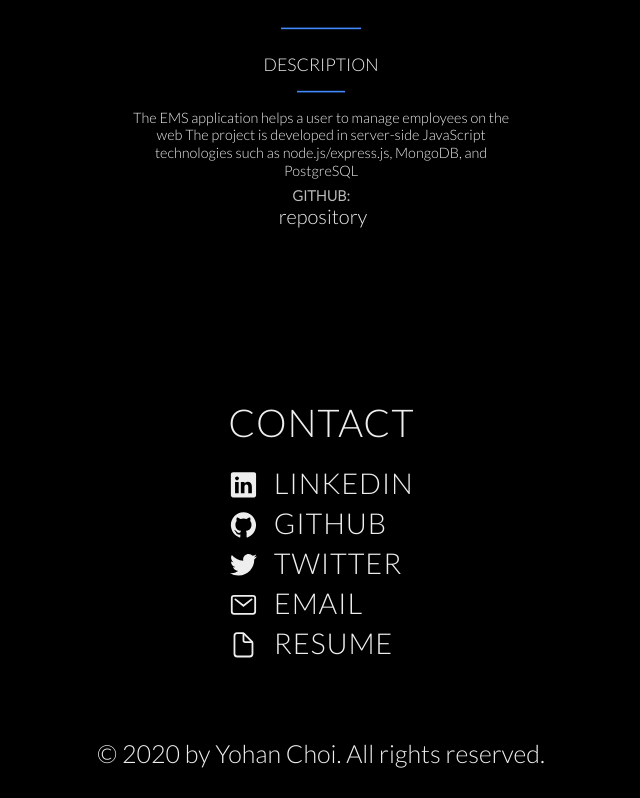
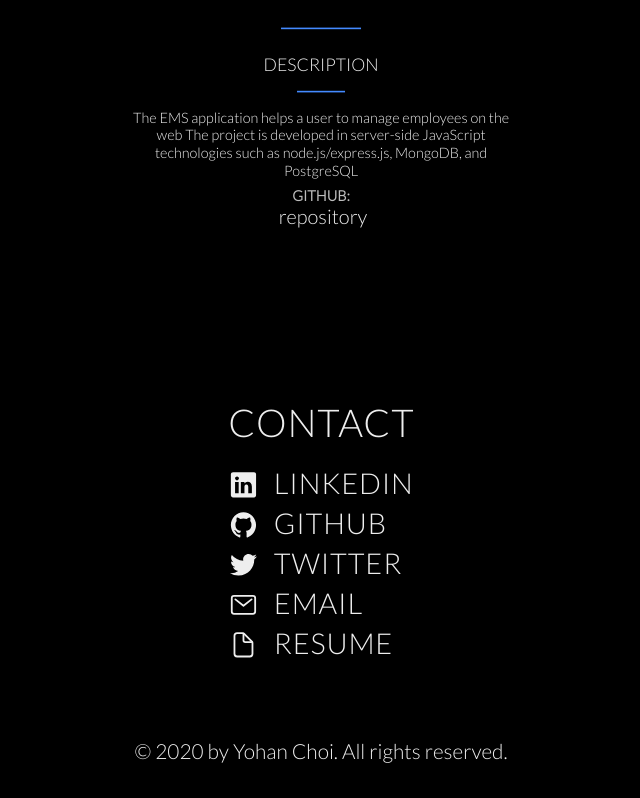
Before and after one commit to cyh0968/portfolio-website, a Next.js app: page /homepage/homepage.component in a window 1280 px wide. Shown: the part 3585-4383 px from the top of the page, without its empty margins (319-959 px from the left). Built offline with nearby package versions, Linux system fonts and the light colour scheme.

Commit message:
updated footer styles

```diff
--- a/components/layout/footer/footer.component.jsx
+++ b/components/layout/footer/footer.component.jsx
@@ -1,12 +1,11 @@
 import styles from './footer.module.scss';
+import utilStyles from '../../../styles/utils.module.scss';
 function Footer() {
     return (
         <footer>
-            <div className="footer__container">
-                <div className="footer__text">
-                    <p>
-                        <span className="small">&copy; 2020 by Yohan Choi. All rights reserved.</span>
-                    </p>
+            <div className={styles.footerContainer}>
+                <div className={styles.footerText}>
+                    <p className={utilStyles.small}>&copy; 2020 by Yohan Choi. All rights reserved.</p>
                 </div>
             </div>
         </footer>
--- a/components/layout/footer/footer.module.scss
+++ b/components/layout/footer/footer.module.scss
@@ -0,0 +1,12 @@
+/* Footer */
+.footerContainer {
+    height: 5rem;
+    vertical-align: baseline;
+    bottom: 0;
+}
+
+.footerText {
+    margin: 0 auto;
+    padding-top: 2rem;
+    text-align: center;
+}
```
